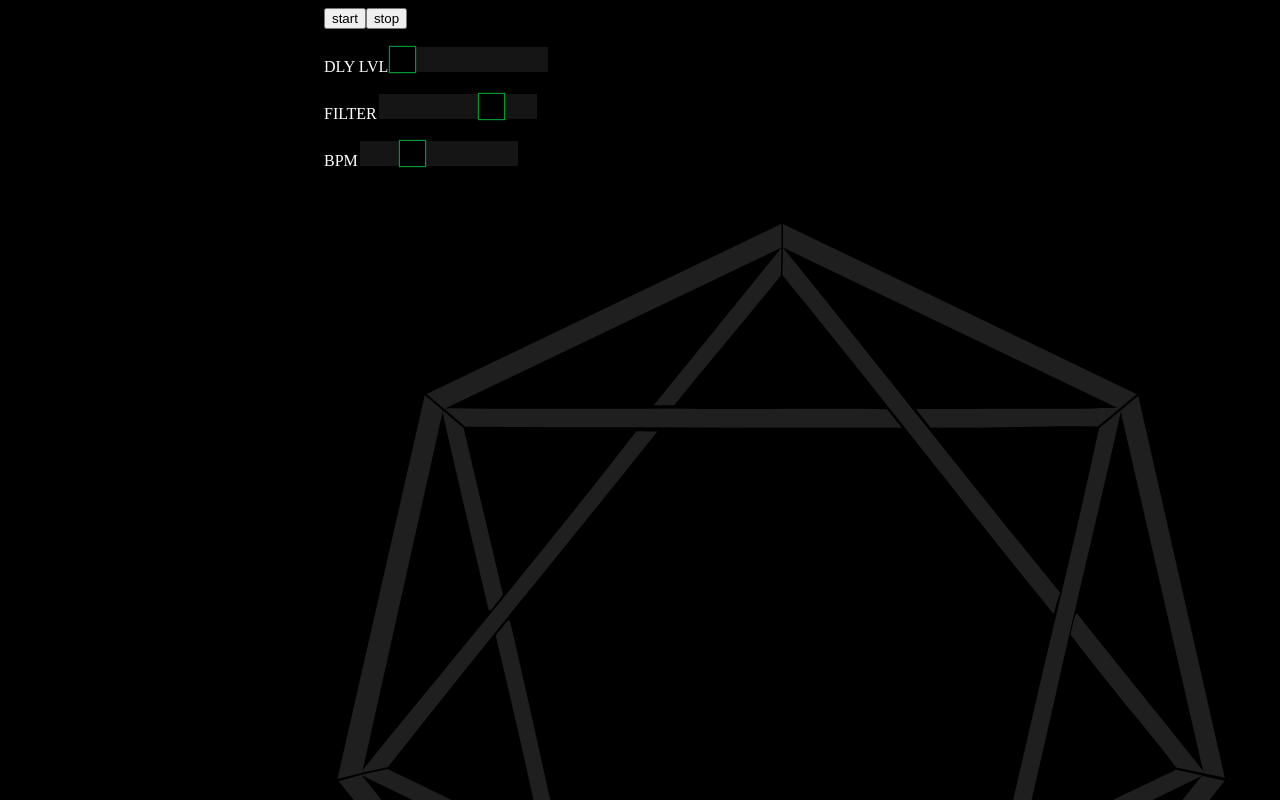
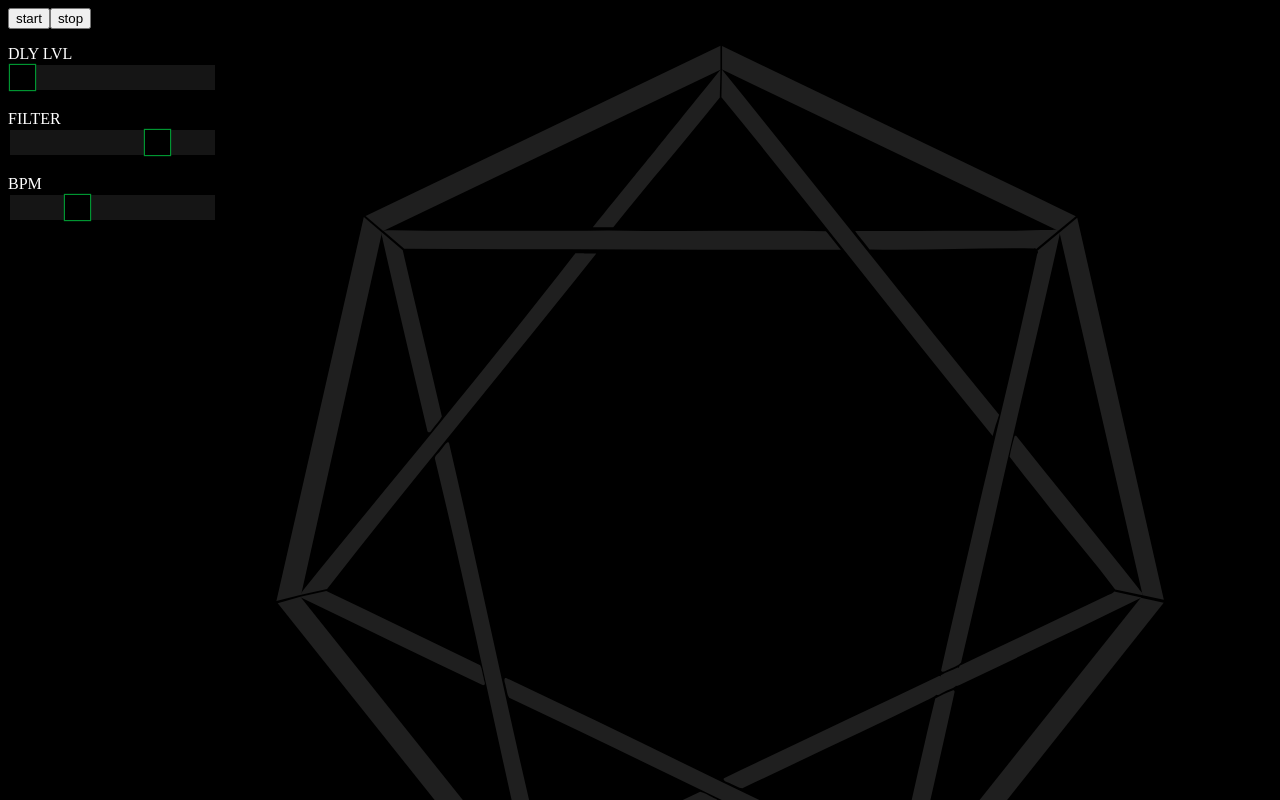
Before and after one commit to StollerSystem/HEPTAGRAM, a React (Create React App) app: page / in a window 1280 px wide. Shown: the top 800 px of the page. Built offline with nearby package versions, Linux system fonts and the light colour scheme.

Commit message:
can select another step to edit without deselecting first

```diff
--- a/src/components/EditStep.js
+++ b/src/components/EditStep.js
@@ -13,11 +13,11 @@ function EditStep(props) {
 
 
   return (
-    <React.Fragment>
+    <div className="editBox">
       {/* <p>EDIT STEP</p> */}
       <p>NOTE<input type="range" min="1" max="7" defaultValue="1" className="slider" id="noteSlider"/></p>
-      <button onClick={() => props.toggleStep(id)}>ACTIVATE</button>
-    </React.Fragment>
+      <button onClick={() => props.toggleStep(id)}>ACTIVATE!</button>
+    </div>
   )
 }
 
--- a/src/components/Synth.js
+++ b/src/components/Synth.js
@@ -48,7 +48,8 @@ class Synth extends Component {
   }
 
   handleEditStep = (id) => {
-    if (!this.state.editStep) {
+
+    if (!this.state.editStep || this.state.editStep !== id) {
       this.setState({ editStep: id })
     } else {
       this.setState({ editStep: null })
@@ -143,17 +144,25 @@ class Synth extends Component {
 
     return (
       <React.Fragment>
+        <div className="grid-container">
+          <div className="item1">
             <Controls
               start={this.handleSequenceStart}
               stop={this.handleSequenceStop}
             />
             {editStep}
+          </div>
+          <div className="item2">
             <Heptagram
               // toggleStep={this.handleToggleStep}
               stepsActive={this.state.steps}
               stepEditing={this.state.editStep}
               editStep={this.handleEditStep}
               />
+          </div>
+          <div className="item3">
+          </div>
+        </div>
       </React.Fragment>
     )
   }
--- a/src/index.css
+++ b/src/index.css
@@ -6,7 +6,7 @@ body {
 
 .slider {
   -webkit-appearance: none;
-  width: 25%;
+  width: 100%;
   height: 25px;
   background: #1f1f1f;
   outline: none;
@@ -43,8 +43,22 @@ body {
 .side:hover {
   fill: #75a986;
 }
-
+/*
 .main {
   margin: auto;
   width: 50%;
+} */
+
+.grid-container {
+  display: grid;
+  grid-column-gap: 50px;
+  grid-template-columns: auto auto auto;
 }
+
+.editBox {
+  border: solid #009f94;
+  border-width: 1px;
+  padding: 5px;
+  box-shadow: 0px 0px 2px 2px #009f94;
+
+}
```
Also changed, not shown: 1 other file (tests, documents, lock files or other folders). Lines whose indentation alone changed are shown as unchanged.
